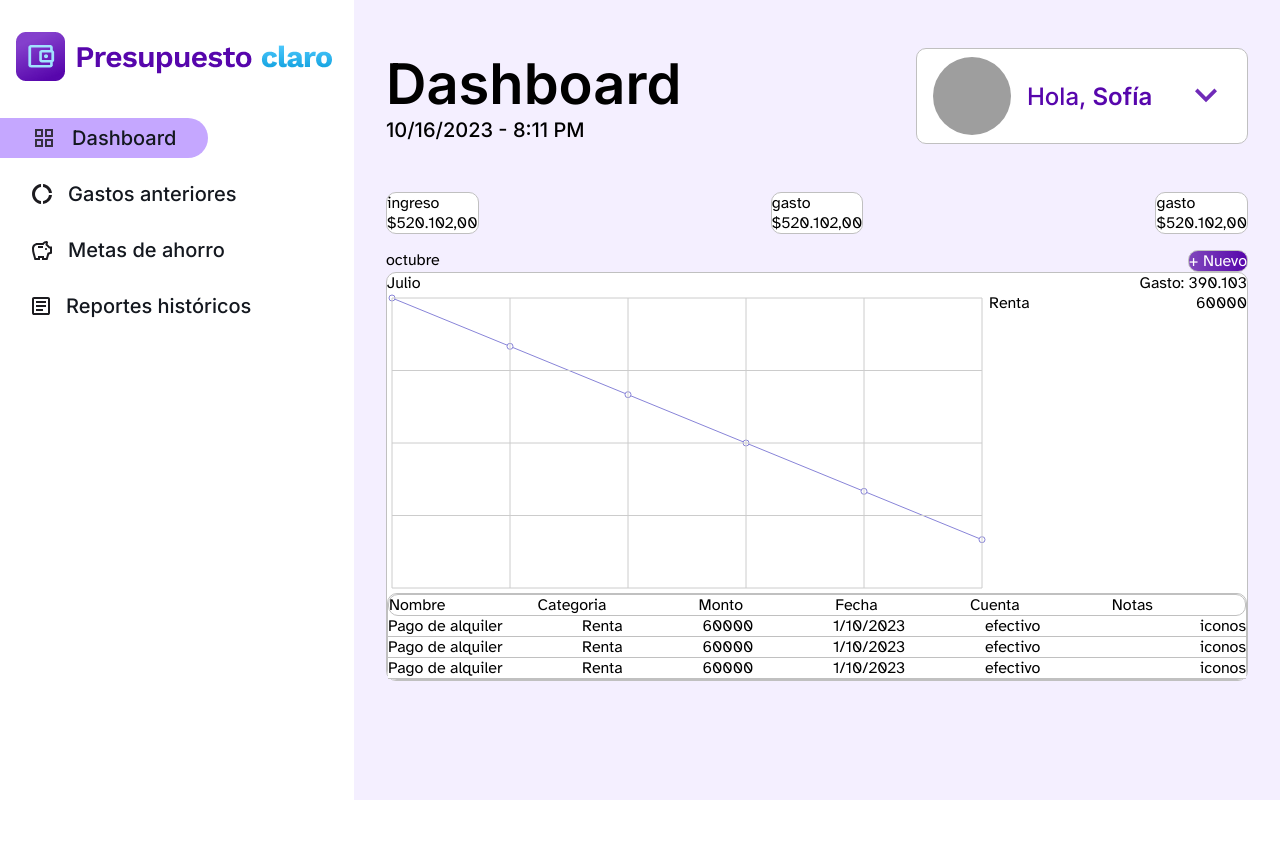
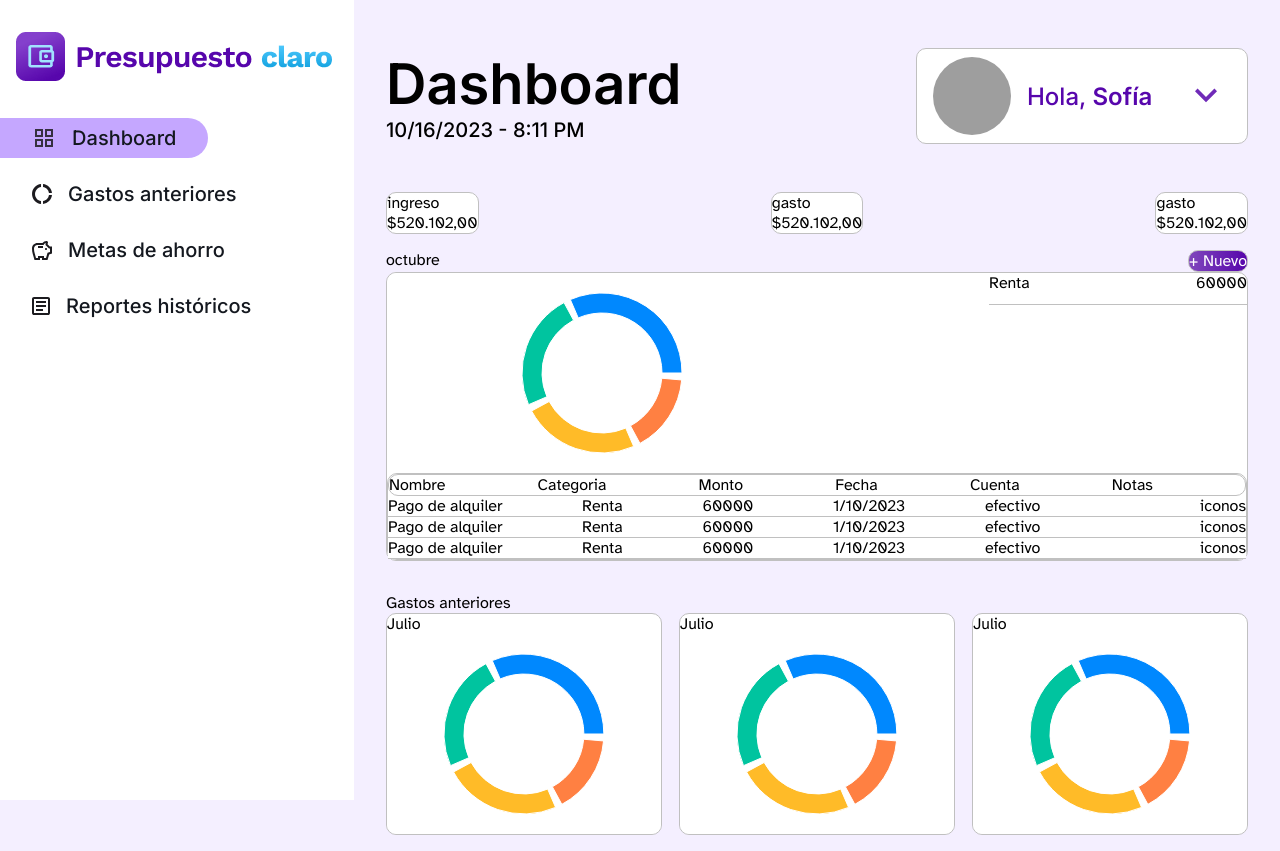
Before and after one commit to No-Country/c14-25-m-java-react, a React (Vite) app in the folder Frontend/: page / in a window 1280 px wide. Before the commit the page ends 800 px from the top, so only its background shows below. Built offline with nearby package versions, Linux system fonts and the light colour scheme; grey boxes are pictures that could not be loaded.

Commit message:
graficos del dashboard

```diff
--- a/Frontend/src/components/Card/Graphic.jsx
+++ b/Frontend/src/components/Card/Graphic.jsx
@@ -1,33 +1,50 @@
-import { LineChart, Line, CartesianGrid, XAxis, YAxis } from 'recharts';
+import { PieChart, Pie, Sector, Cell,ResponsiveContainer, Tooltip } from "recharts";
 
+function Graphic({p}){
 
-function Graphic(){
-    const data = [
-    {name: 'Page A', uv: 600, pv: 2600, amt: 2600},
-    {name: 'Page b', uv: 500, pv: 2500, amt: 2500},
-    {name: 'Page d', uv: 400, pv: 2400, amt: 2400},
-    {name: 'Page e', uv: 300, pv: 2300, amt: 2300},
-    {name: 'Page f', uv: 200, pv: 2200, amt: 2200},
-    {name: 'Page g', uv: 100, pv: 2100, amt: 2100},
-];
+  const data = [
+    { name: 'Group A', value: 400 },
+    { name: 'Group B', value: 300 },
+    { name: 'Group C', value: 300 },
+    { name: 'Group D', value: 200 },
+  ];
+  const COLORS = ['#0088FE', '#00C49F', '#FFBB28', '#FF8042'];
+const PieChartWithPaddingAngles=(
+  <ResponsiveContainer>
+<PieChart  >
+  <Pie
 
-const renderLineChart = (
-    <LineChart width={600}height={300} data={data}>
-    <Line type="monotone" dataKey="uv" stroke="#8884d8" />
-     <CartesianGrid stroke="#ccc" />
-
-  </LineChart>
-);
+    data={data}
+    cx="50%"
+    cy="50%"
+    innerRadius={60}
+    outerRadius={80}
+    fill="#8884d8"
+    paddingAngle={5}
+    dataKey="value"
+  >
+    {data.map((entry, index) => (
+      <Cell key={`cell-${index}`} fill={COLORS[index % COLORS.length]} />
+    ))}
+  </Pie>
+  <Tooltip/>
+</PieChart>
+</ResponsiveContainer>)
 return(
     <>
 
-        <ul className="Graphic-ul">
+      {p!==null ?  <>
+        {/*<ul className="Graphic-ul">
             <li><h3>Julio</h3></li>
             <li>Gasto: 390.103</li>
-        </ul>
-    <div className="Graphic">{renderLineChart}</div>
-
-
+      </ul>  ES PARA MPSTRAR A DENIS COMO QUEDA DENTRO O SI LO CAMBIA*/}
+    <div className="Graphic">{PieChartWithPaddingAngles}</div></>
+    :
+    <div className="Graphic-date">
+    <h3>Julio</h3>
+    <div className="Graphic">{PieChartWithPaddingAngles}</div>
+    </div>
+    }
 
     </>
 )
--- a/Frontend/src/pages/Dashboard.jsx
+++ b/Frontend/src/pages/Dashboard.jsx
@@ -3,6 +3,7 @@ import React from 'react'
 import CardAmount from "../components/Card/CardAmounts"
 import CardGraphics from "../components/Card/CardGraphics"
 import Button from '../components/button'
+import Graphic from '../components/Card/Graphic'
 const Dashboard = () => {
   return (
     <article className='dashboard'>
@@ -17,6 +18,12 @@ const Dashboard = () => {
 
       <CardGraphics egreso={null} />
       </article>
+      <h2>Gastos anteriores</h2>
+      <article  className='dashboard-third-article'>
+      <Graphic p={null}/>
+      <Graphic p={null}/>
+      <Graphic p={null}/>
+      </article>
 
 
     </article>
--- a/Frontend/src/styles/components/Card/_amount.scss
+++ b/Frontend/src/styles/components/Card/_amount.scss
@@ -12,5 +12,8 @@
     justify-content: space-between;
     list-style: none;
     width: 30%;
+    height: 2rem;
+    border: $card-border;
+    border-style:none none solid none;
 
 }
--- a/Frontend/src/styles/components/Card/_graphic.scss
+++ b/Frontend/src/styles/components/Card/_graphic.scss
@@ -1,3 +1,4 @@
+
 .Graphic-ul{
     display: flex;
     justify-content: space-between;
@@ -6,5 +7,26 @@
 }
 .Graphic{
     background-color: $white-color;
+    width: 50%;
+    height:200px;
+    border-radius: $card-borderRadius;
 
 }
+.Graphic-date{
+    display: flex;
+    flex-wrap: wrap;
+    width: auto;
+    background-color: $white-color;
+    border: $card-border;
+    border-radius: $card-borderRadius;
+    width: 32%;
+
+    h3{
+        width: 100%;
+    }
+    .Graphic{
+        width: 100%;
+        border-radius: $card-borderRadius;
+
+    }
+}
--- a/Frontend/src/styles/pages/_dashboard.scss
+++ b/Frontend/src/styles/pages/_dashboard.scss
@@ -4,7 +4,16 @@
         justify-content: space-between;
         margin-bottom:1rem ;
        }
+       .dashboard-second-article{
+        margin-bottom: 2rem;
 
+       }
+       .dashboard-third-article{
+        display: flex;
+        justify-content: space-between;
+        margin-bottom:1rem ;
+
+       }
 
 
 
```
Also changed, not shown: Frontend/src/components/Card/PieChart.jsx (added, +59 -0 lines).
